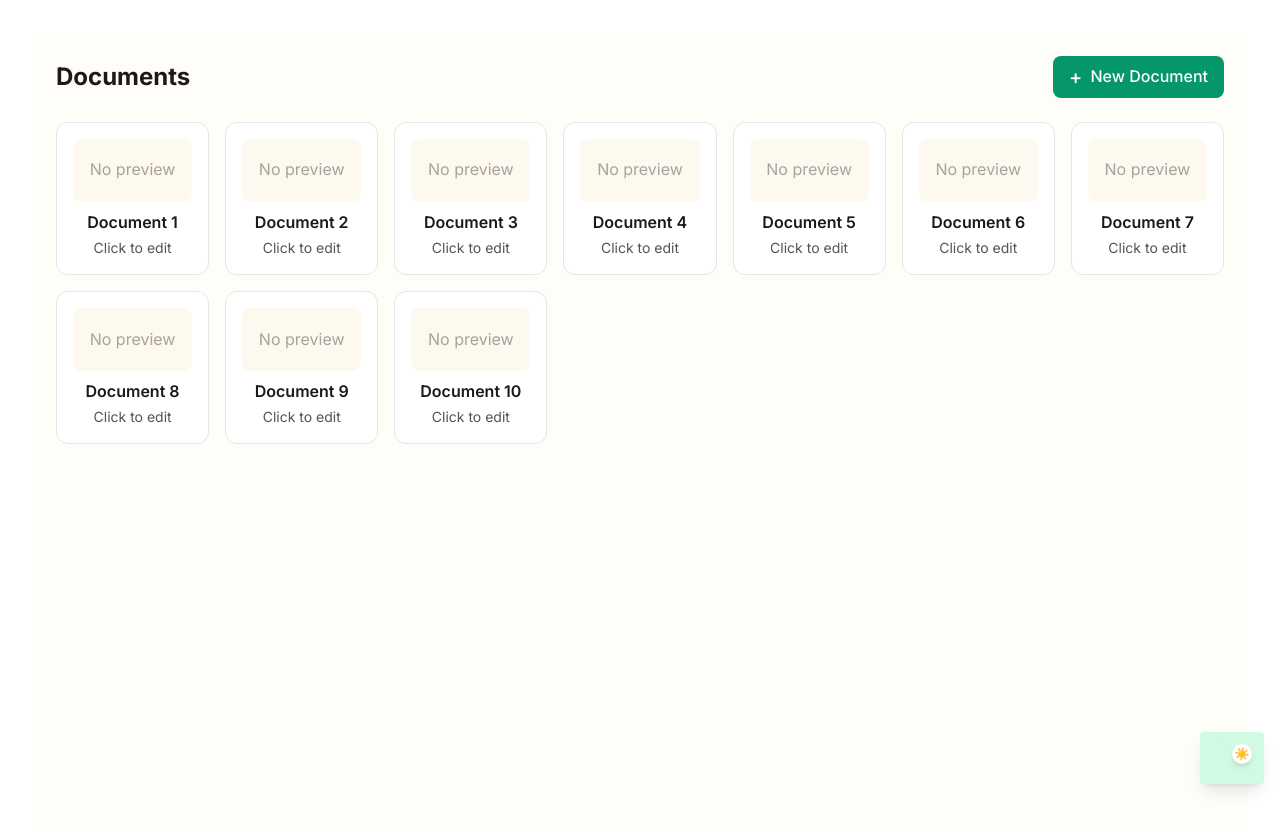
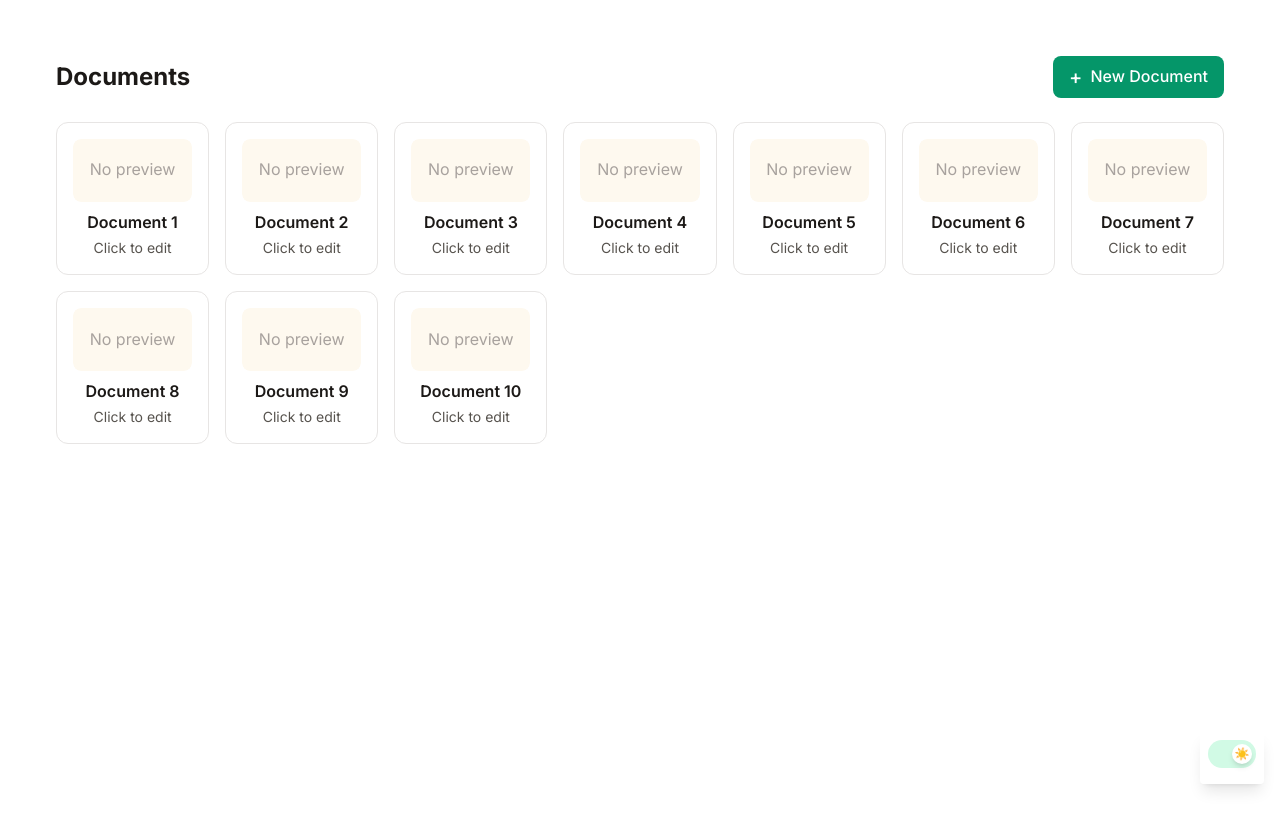
Before and after one commit to VladyslavShepilov/CollaborationEditor, a React (Vite) app in the folder frontend/: page / in a window 1280 px wide. Shown: the top 836 px of the page. Built offline with nearby package versions, Linux system fonts and the light colour scheme.

Commit message:
minor fix

```diff
--- a/frontend/src/app/ui/AppLayout.tsx
+++ b/frontend/src/app/ui/AppLayout.tsx
@@ -7,7 +7,7 @@ export function AppLayout() {
 
   return (
     <div
-      className={`min-h-screen transition-colors duration-[var(--transition-theme)] bg-[var(--surface)] ${
+      className={`min-h-screen transition-colors duration-[(--transition-theme)] bg-[(--surface)] ${
         isLight ? "theme-light" : "theme-dark"
       }`}
     >
--- a/frontend/src/features/theme-toggler/ui/ThemeToggler.tsx
+++ b/frontend/src/features/theme-toggler/ui/ThemeToggler.tsx
@@ -7,7 +7,7 @@ export function ThemeToggler({ className = "" }: ThemeTogglerProps) {
 
   return (
     <div
-      className={`overflow-hidden rounded p-2 transition-colors duration-[var(--transition-theme)] bg-[var(--accent-soft)] ${className}`}
+      className={`overflow-hidden rounded p-2 transition-colors duration-[(--transition-theme)] bg-[(--accent-soft)] ${className}`}
     >
       <Toggler
         checked={isLight}
--- a/frontend/src/shared/ui/Toggler/Toggler.tsx
+++ b/frontend/src/shared/ui/Toggler/Toggler.tsx
@@ -24,10 +24,10 @@ export function Toggler({
       />
 
       <span
-        className={`relative h-7 w-12 rounded-full transition-colors duration-[var(--transition-theme)] ${trackBg}`}
+        className={`relative h-7 w-12 rounded-full transition-colors duration-[(--transition-theme)] ${trackBg}`}
       >
         <span
-          className={`absolute top-1 left-1 h-5 w-5 rounded-full bg-white shadow-md transition-transform duration-[var(--transition-theme)] flex items-center justify-center text-xs ${
+          className={`absolute top-1 left-1 h-5 w-5 rounded-full bg-white shadow-md transition-transform duration-[(--transition-theme)] flex items-center justify-center text-xs ${
             checked ? "translate-x-5" : "translate-x-0"
           }`}
         >
```
